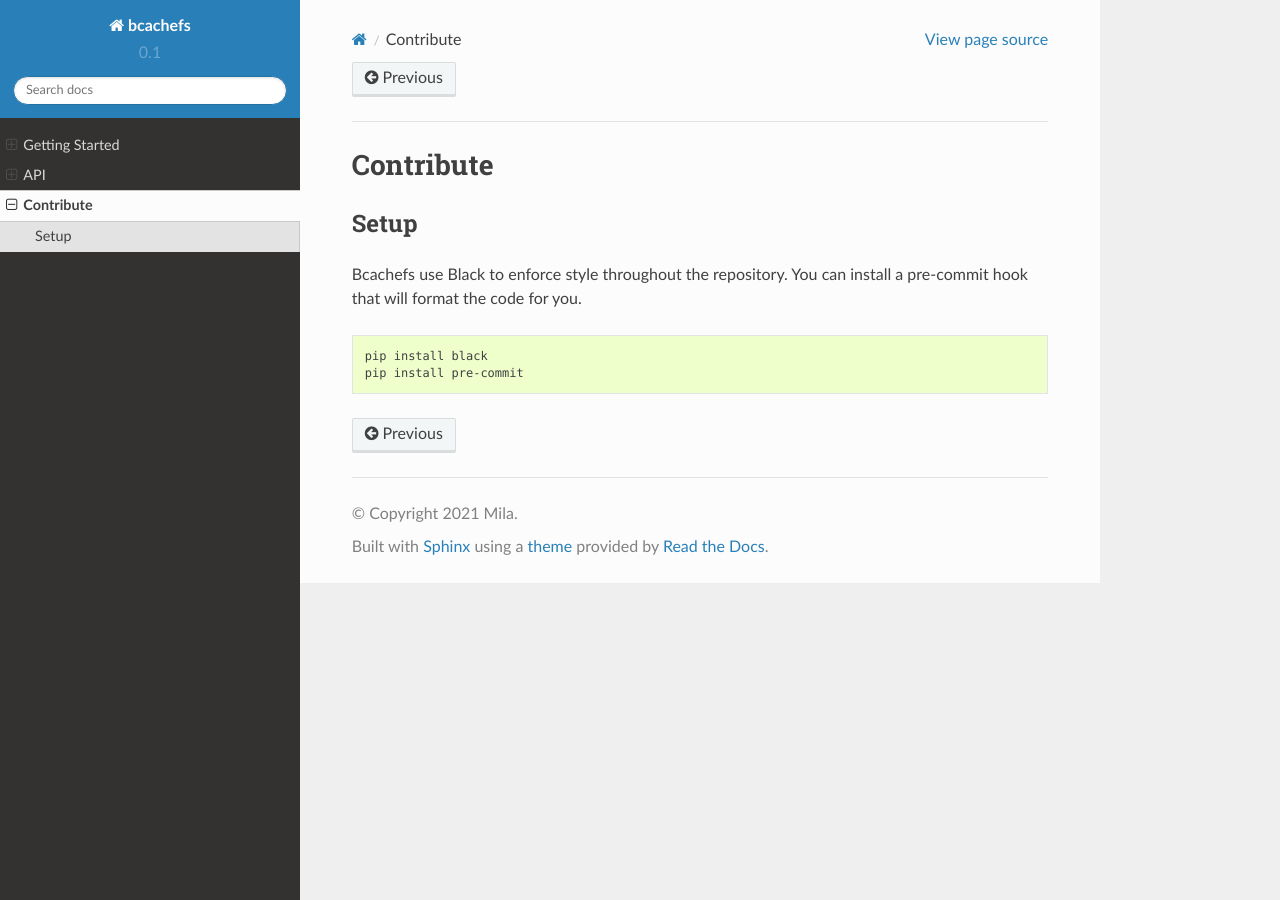
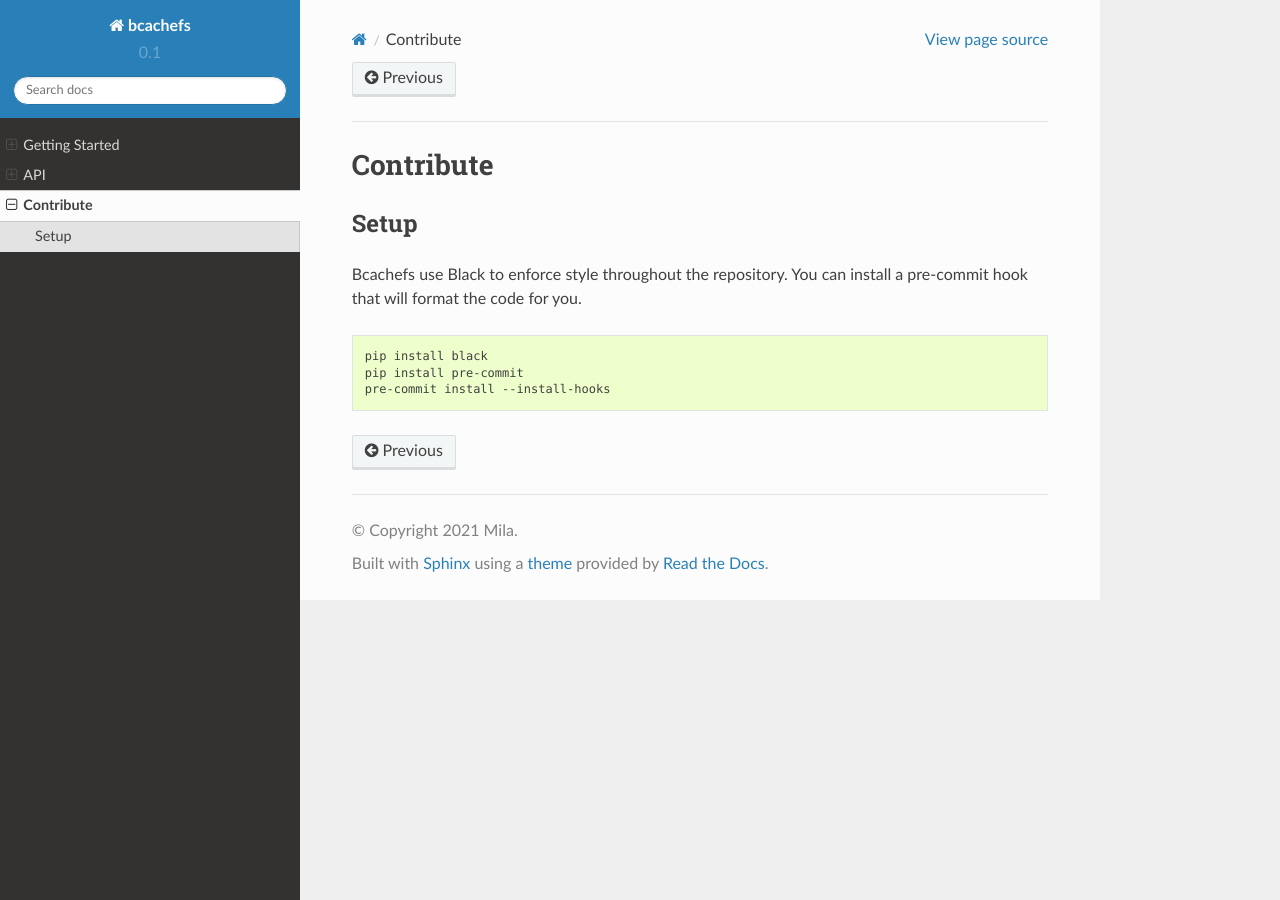
Before and after one commit to mila-iqia/bcachefs, a Sphinx documentation site: the page built from docs/contributing/index.rst, in a window 1280 px wide. Built offline with Sphinx 7.4.7 and the Read the Docs theme 2.0.0, drawn with Linux system fonts in a browser that asks for light colours.

Commit message:
Update docs/contributing/index.rst
Co-authored-by: satyaog <satyaog@gmail.com>

```diff
--- a/docs/contributing/index.rst
+++ b/docs/contributing/index.rst
@@ -11,3 +11,4 @@ You can install a pre-commit hook that will format the code for you.
 
    pip install black
    pip install pre-commit
+   pre-commit install --install-hooks
```
